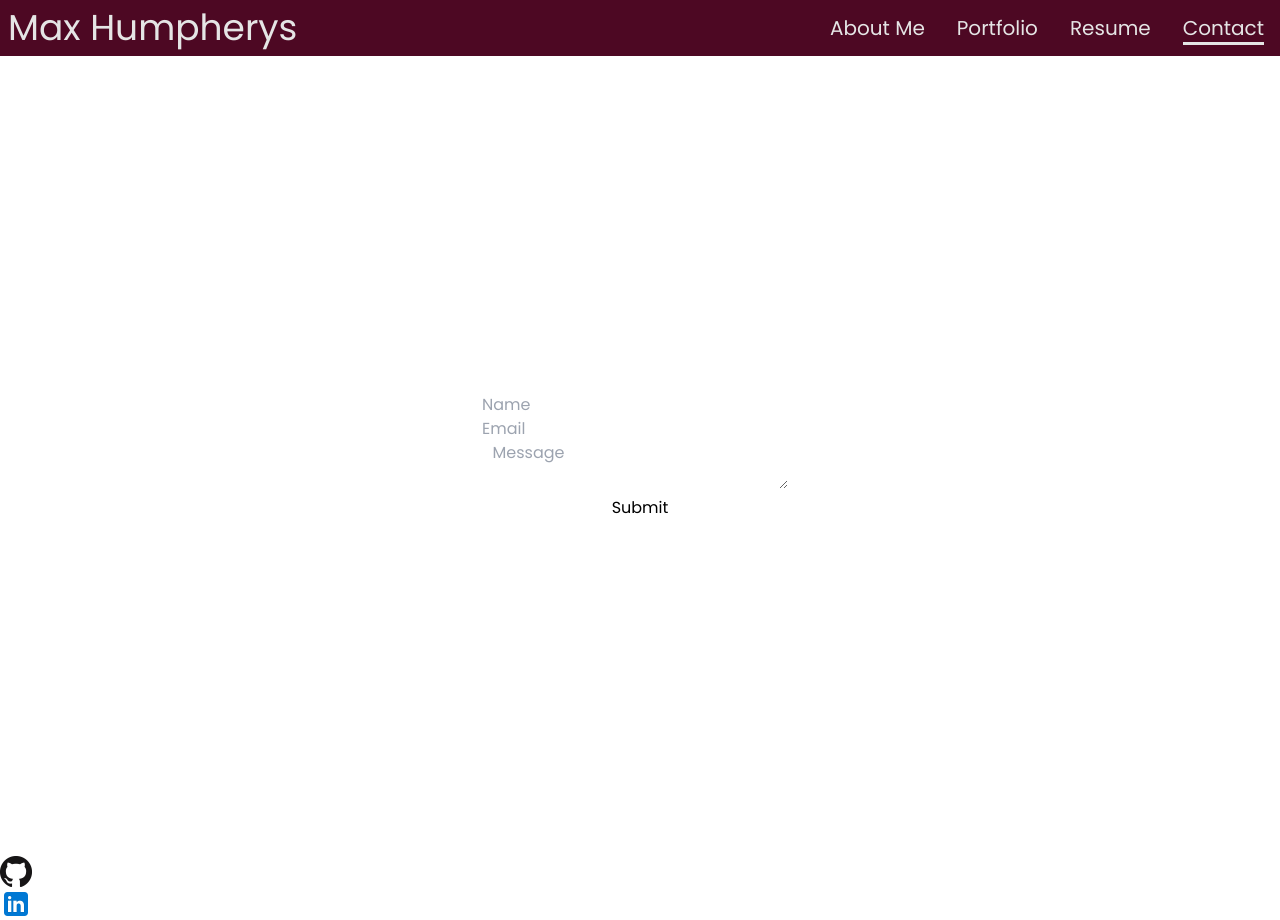
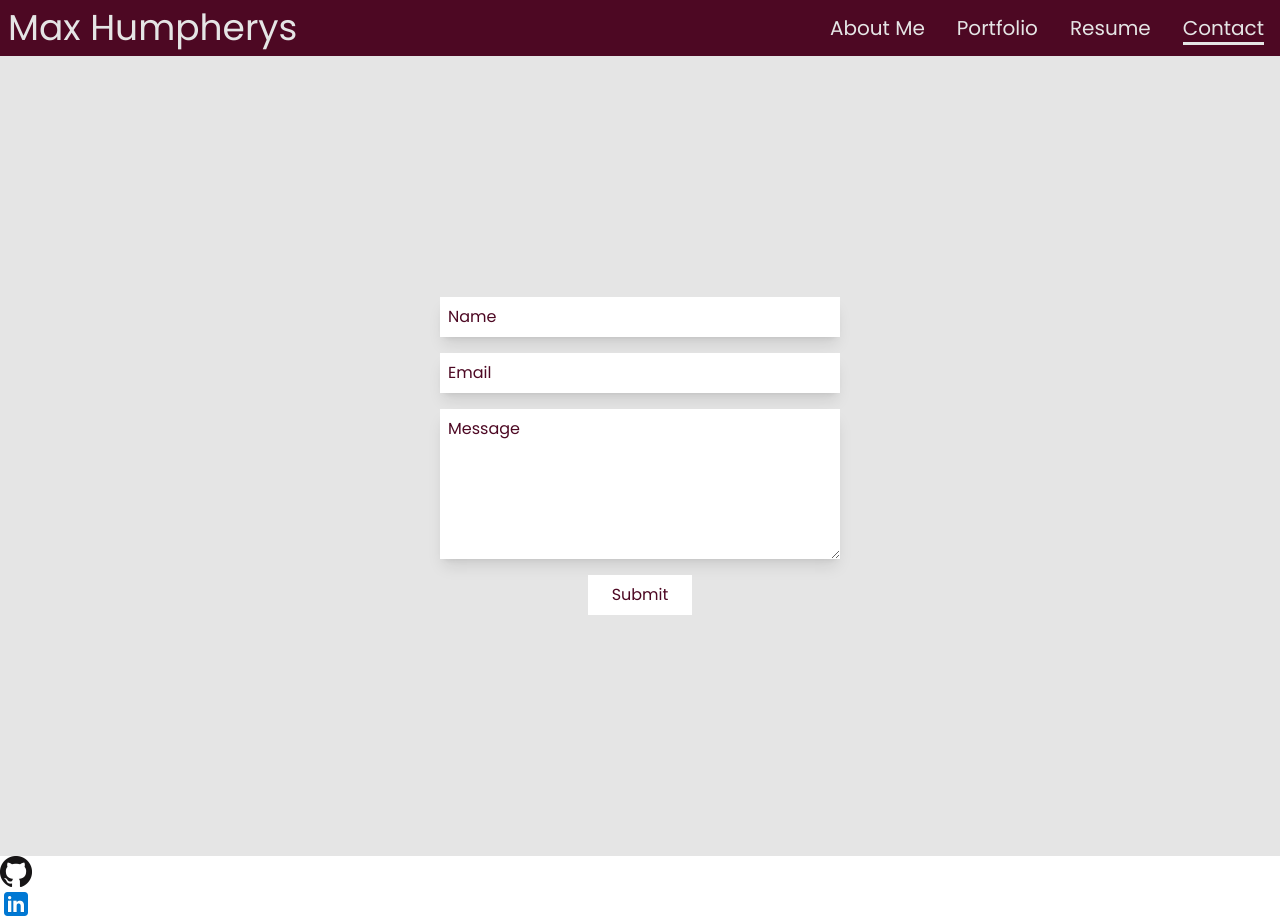
Before and after one commit to maxh1231/react-portfolio, a React (Create React App) app: page / in a window 1280 px wide. Both pictures are taken after a click on the link "Contact". Built offline with nearby package versions, Linux system fonts and the light colour scheme.

Commit message:
contact section styles

```diff
--- a/src/App.css
+++ b/src/App.css
@@ -70,3 +70,22 @@ body {
 .navActive {
   border-bottom: 3px solid #e5e5e5;
 }
+
+
+.contact:focus {
+  border: none;
+  outline-offset: 0;
+  outline: solid 2px #4D0823;
+}
+
+.contact::placeholder {
+  color: #4D0823;
+}
+
+.btn {
+  color: #4D0823;
+}
+
+.btn:hover {
+  outline: solid 2px #4D0823;
+}
--- a/src/components/Contact.js
+++ b/src/components/Contact.js
@@ -1,20 +1,20 @@
 const Contact = () => {
     return (
-        <section className="flex flex-col justify-center items-center h-screen">
+        <section className="flex flex-col justify-center items-center h-screen bg-[#e5e5e5]">
             <div>
-                <div>
-                    <input type='text' placeholder='Name'></input>
+                <div className="my-4 w-[400px] shadow-lg">
+                    <input className="contact py-2 pl-2 w-full" type='text' placeholder='Name'></input>
                 </div>
-                <div>
-                    <input type='text' placeholder='Email'></input>
+                <div className="my-4 w-[400px] shadow-lg">
+                    <input className="contact py-2 pl-2 w-full" type='text' placeholder='Email'></input>
                 </div>
-                <div>
-                    <textarea placeholder="Message">
+                <div className="my-4 w-[400px] h-[150px] shadow-lg">
+                    <textarea className="contact py-2 pl-2 w-full h-full" placeholder="Message">
 
                     </textarea>
                 </div>
-                <div>
-                    <button>Submit</button>
+                <div className="my-4">
+                    <button className="btn py-2 px-6 bg-[#FFF] ">Submit</button>
                 </div>
             </div>
         </section>
```
